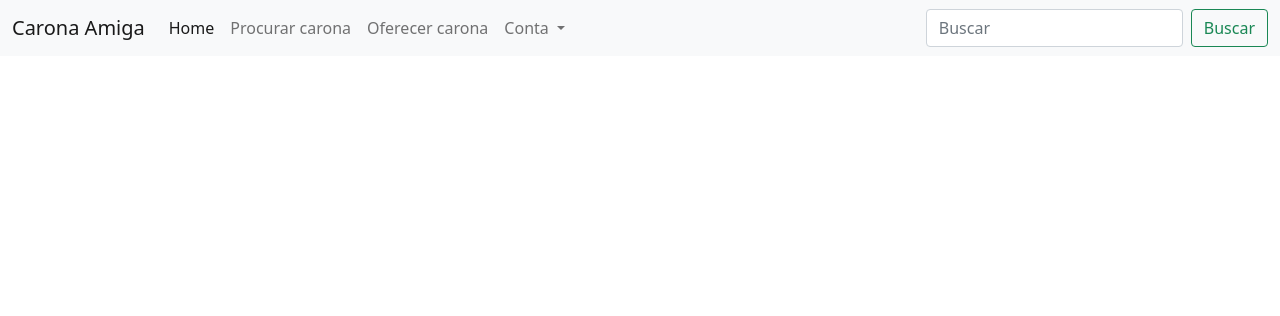
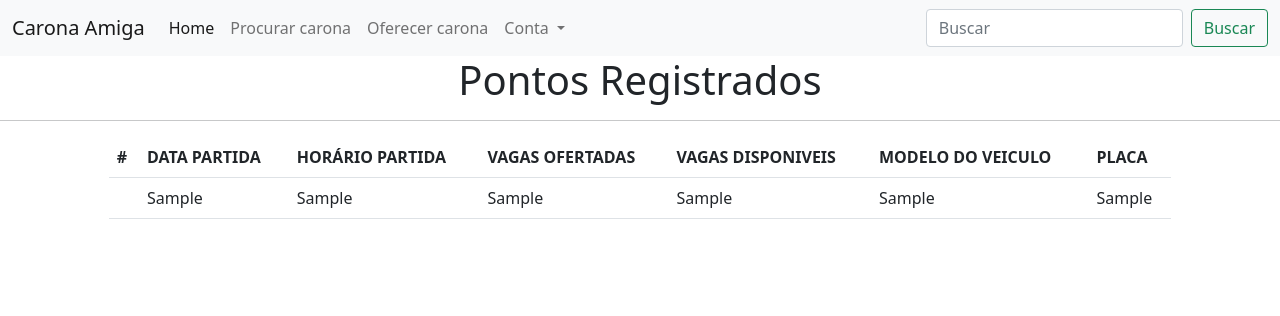
Before and after one commit to joao-coli/LabBd, a Django app: template backend/conf/templates/consulta_oferta_caronas.html in a window 1280 px wide. Shown: the top 316 px of the page. Run offline with Django 3.2, Linux system fonts and the light colour scheme; the template is opened without the code that fills it: most values are stand-ins (such as "Sample title", 1, 10 or a date in 2020).

Commit message:
Tela finalizada = consulta de ofertas de caronas

```diff
--- a/backend/conf/templates/consulta_oferta_caronas.html
+++ b/backend/conf/templates/consulta_oferta_caronas.html
@@ -2,14 +2,36 @@
 
 {% block content %}
 
-<table>
-    {% for row0 in COMP %}
-    <tr>
+
+<h1 class="row justify-content-center">Pontos Registrados</h1>
+<hr>
+
+
+<div class="row justify-content-center">
+  <div class="col-10 mb-4">
+    <table class="table">
+      <tr>
+        <th scope="col">#</th>
+        <th scope="col">DATA PARTIDA</th>
+        <th scope="col">HORÁRIO PARTIDA</th>
+        <th scope="col">VAGAS OFERTADAS</th>
+        <th scope="col">VAGAS DISPONIVEIS</th>
+        <th scope="col">MODELO DO VEICULO</th>
+        <th scope="col">PLACA</th>
+      </tr>
+        {% for row0 in caronas_oferecidas %}
+      <tr>
+        <td scope="row"></td>
         <td>{{ row0.0 }}</td>
         <td>{{ row0.1 }}</td>
         <td>{{ row0.2 }}</td>
-            {% endfor %}
-    </tr>
-  </table>
+        <td>{{ row0.3 }}</td>
+        <td>{{ row0.4 }}</td>
+        <td>{{ row0.5 }}</td>
+        {% endfor %}
+      </tr>
+    </table>
+  </div>
+</div>
 
 {% endblock %}
```
Also changed, not shown: backend/labBd/views.py (+12 -1 lines).
